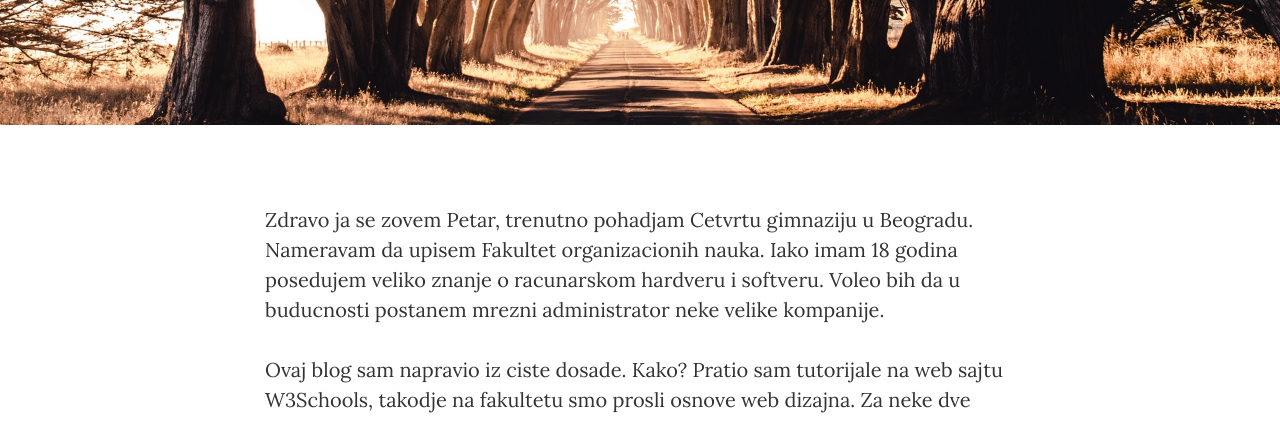
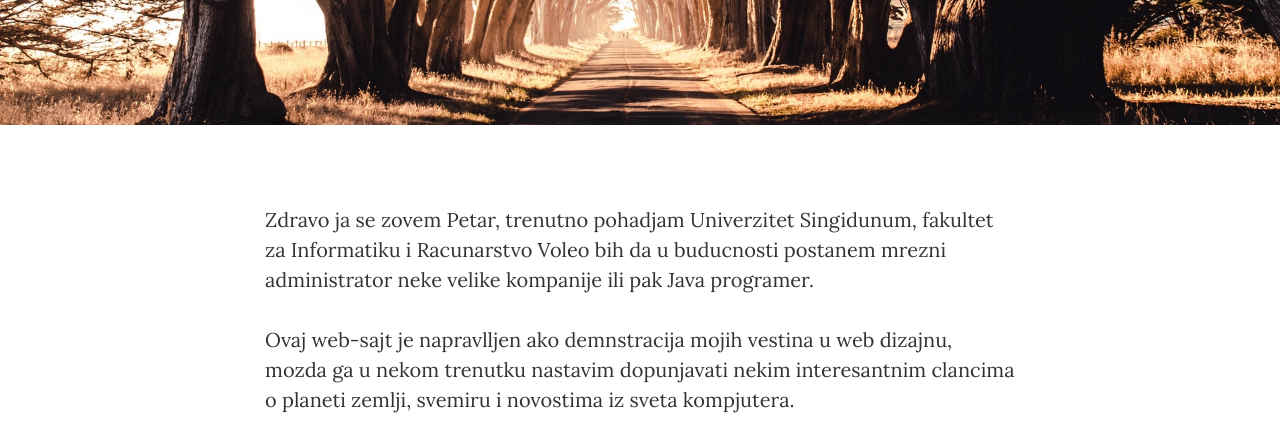
Before and after one commit to Pequla/pequla.github.io, a plain HTML site: page about.html in a window 1280 px wide. Shown: the part 323-744 px from the top of the page. Drawn offline with nearby package versions, Linux system fonts and the light colour scheme.

```diff
--- a/about.html
+++ b/about.html
@@ -76,8 +76,9 @@
     <div class="container">
         <div class="row">
             <div class="col-lg-8 col-lg-offset-2 col-md-10 col-md-offset-1">
-                <p>Zdravo ja se zovem Petar, trenutno pohadjam Cetvrtu gimnaziju u Beogradu. Nameravam da upisem Fakultet organizacionih nauka. Iako imam 18 godina posedujem veliko znanje o racunarskom hardveru i softveru. Voleo bih da u buducnosti postanem mrezni administrator neke velike kompanije.</p>
-		<p> Ovaj blog sam napravio iz ciste dosade. Kako? Pratio sam tutorijale na web sajtu W3Schools, takodje na fakultetu smo prosli osnove web dizajna. Za neke dve nedlje uspeo sam da napravim ovaj web sajt. Neverovatno, zar ne? Kako vec posedujem vise servera i brz internet odlucio sam se da ga postavim online uz pomoc github-a, koji mi je omogucio da imam ovaj domen.
+                <p>Zdravo ja se zovem Petar, trenutno pohadjam Univerzitet Singidunum, fakultet za Informatiku i Racunarstvo Voleo bih da u buducnosti postanem mrezni administrator neke velike kompanije ili pak Java programer.</p>
+				<p> Ovaj web-sajt je napravlljen ako demnstracija mojih vestina u web dizajnu, mozda ga u nekom trenutku nastavim dopunjavati nekim interesantnim clancima o planeti zemlji, svemiru i novostima iz sveta kompjutera.</p>
+				<p> Ovaj blog sam napravio iz ciste dosade. Kako? Pratio sam tutorijale na web sajtu W3Schools, takodje na fakultetu smo prosli osnove web dizajna. Za neke dve nedlje uspeo sam da napravim ovaj web sajt. Neverovatno, zar ne? Kako vec posedujem vise servera i brz internet odlucio sam se da ga postavim online uz pomoc github-a, koji mi je omogucio da imam ovaj domen.</p>
             </div>
         </div>
     </div>
```
